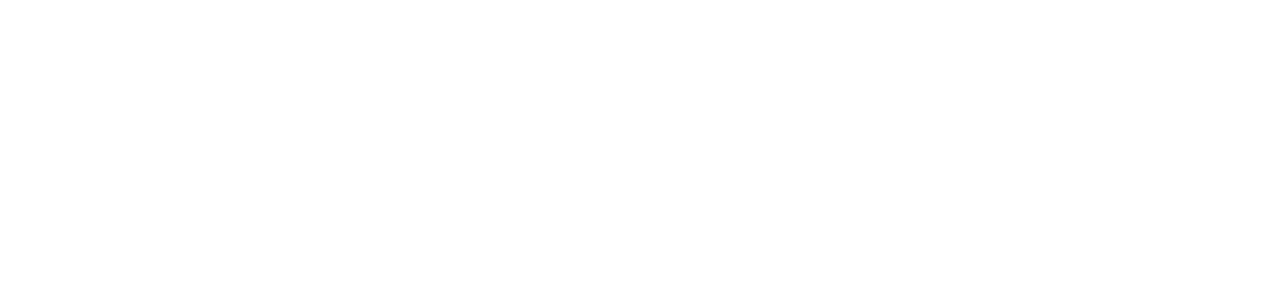
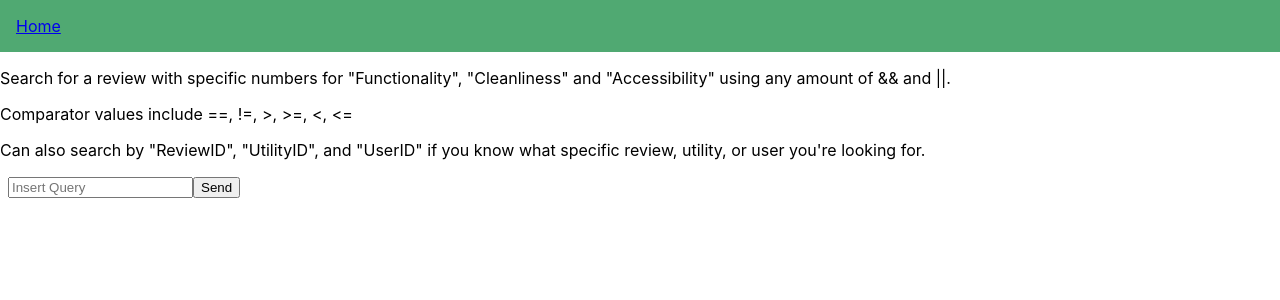
Before and after one commit to elee131/UBCSurvivalKit, a React (Create React App) app in the folder cs304-frontend/: page /findreviews in a window 1280 px wide. Before the commit this address had no page. Shown: the top 300 px of the page. Built offline with nearby package versions, Linux system fonts and the light colour scheme.

Commit message:
pre pull

```diff
--- a/cs304-frontend/src/App.js
+++ b/cs304-frontend/src/App.js
@@ -13,6 +13,7 @@
 import Features from "./pages/Features";
 import APITest from "./pages/APITest";
 import FullDBPage from "./pages/FullDBPage";
+import FindReviews from "./pages/FindReviews";
 
 function App() {
   return (
@@ -29,6 +30,7 @@
         <Route path="/features" element={<Features />} />
         <Route path="/dbpage" element={<FullDBPage />} />
         <Route path="/testing" element={<APITest />} />
+        <Route path="/findreviews" element={<FindReviews />} />
       </Routes>
     </BrowserRouter>
   );
--- /dev/null
+++ b/cs304-frontend/src/pages/FindReviews.js
@@ -0,0 +1,84 @@
+import { Link } from "react-router-dom";
+import { useState } from "react";
+import "./Style.css";
+
+export default function App() {
+  const [query, setQuery] = useState("");
+  const [reviews, setReviews] = useState([]);
+
+  const sendQuery = async () => {
+    alert(`Query: ${query}`);
+    try {
+      const response = await fetch("/select-reviews", {
+        method: "POST",
+        headers: {
+          "Content-Type": "application/json",
+        },
+        body: JSON.stringify({
+          query: query,
+        }),
+      });
+      if (!response.ok) {
+        throw new Error(`Network response was not ok: ${response.statusText}`);
+      }
+      const result = await response.json();
+      console.log(result);
+      if (result.success) {
+        console.log(`result.data: ${result.data}`);
+        // console.log(`result.data[0]: ${result.data[0]}`);
+        setReviews(result.data);
+      } else {
+        console.error(result.message);
+        alert(`Error: ${result.message}`);
+      }
+    } catch (error) {
+      alert(`Error: ${error}`);
+    }
+  };
+
+  return (
+    <div>
+      <div className="Navbar">
+        <Link to="/">Home</Link>
+      </div>
+      <p>
+        Search for a review with specific numbers for "Functionality",
+        "Cleanliness" and "Accessibility" using any amount of && and ||.
+      </p>
+      <p>Comparator values include ==, !=, &gt;, &gt;=, &lt;, &lt;=</p>
+      <p>
+        Can also search by "ReviewID", "UtilityID", and "UserID" if you know
+        what specific review, utility, or user you're looking for.
+      </p>
+      <input
+        placeholder="Insert Query"
+        type="text"
+        value={query}
+        onChange={(e) => {
+          setQuery(e.target.value);
+        }}
+      />
+      <button
+        onClick={() => {
+          // alert();
+          sendQuery();
+        }}
+      >
+        {" "}
+        Send{" "}
+      </button>
+      {reviews.map((review) => (
+        <div>
+          <p>ReviewID: {review[0]}</p>
+          <p>UtilityID: {review[1]}</p>
+          <p>UserID: {review[2]}</p>
+          <p>Cleanliness: {review[3]}</p>
+          <p>Functionality: {review[4]}</p>
+          <p>Accessibility: {review[5]}</p>
+          <p>Description: {review[6]}</p>
+          <p>==================================</p>
+        </div>
+      ))}
+    </div>
+  );
+}
--- a/cs304-frontend/src/pages/Home.js
+++ b/cs304-frontend/src/pages/Home.js
@@ -13,6 +13,7 @@
         <Link to="/user"> User Page</Link>
         <Link to="/admin"> Admin Page </Link>
         <Link to="/features"> Features </Link>
+        <Link to="/findreviews">Find Reviews</Link>
         <Link to="/dbpage">Full DB Query</Link>
         {/* <Link to="/testing"> Test </Link> */}
       </header>
```
